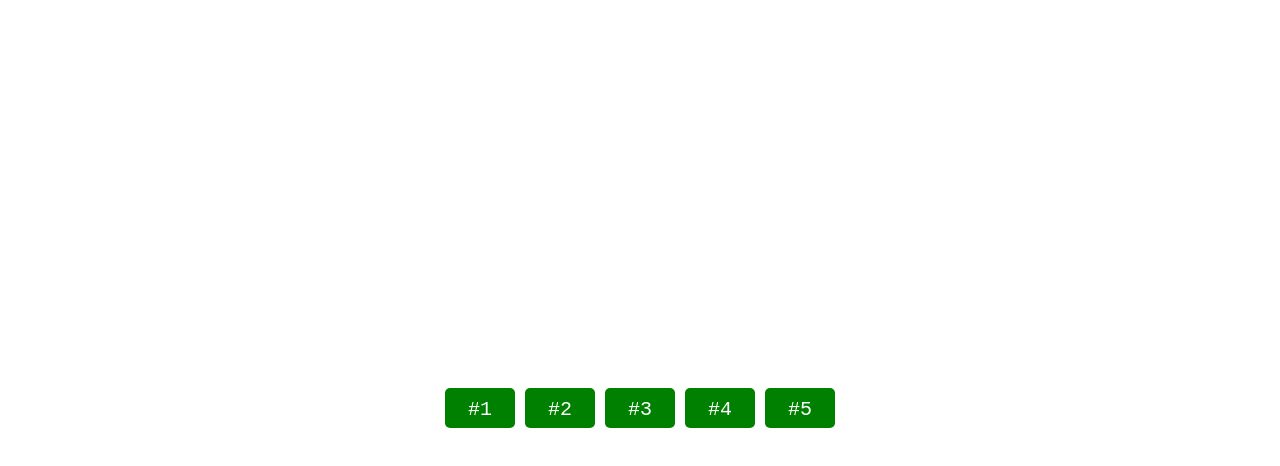
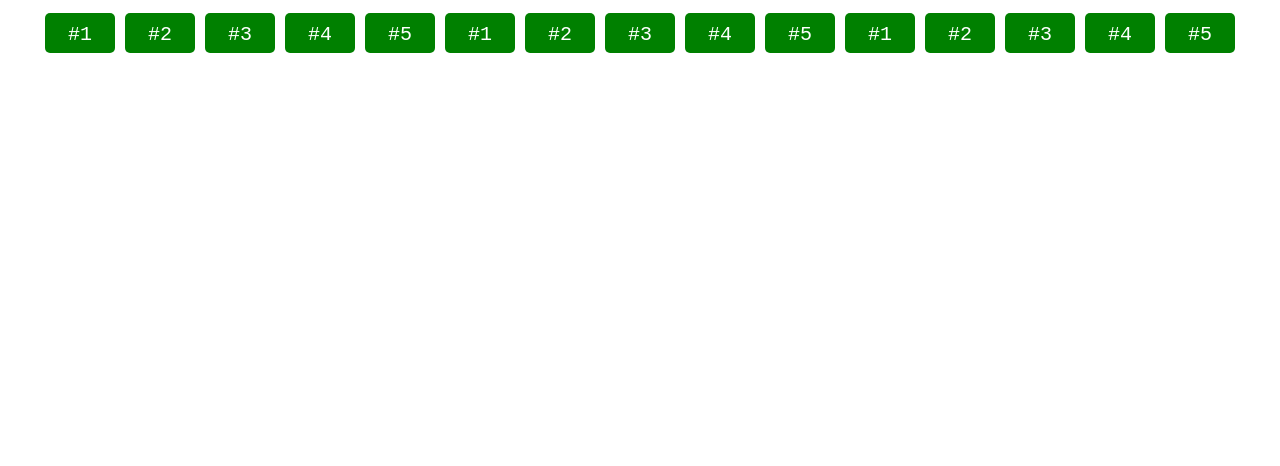
Before and after one commit to khalidmahamud/100_Days_CSS_Challange_Solution, a plain HTML site: page index.html in a window 1280 px wide. Drawn offline with Linux system fonts and the light colour scheme.

Commit message:
update index.html

```diff
--- a/index.html
+++ b/index.html
@@ -8,10 +8,10 @@
     <style>
         body {
             display: flex;
-            height: 100vh;
             justify-content: center;
-            align-items: center;
+            flex-wrap: wrap;
         }
+
         .links {
             text-decoration: none;
             width: 50px;
@@ -37,5 +37,15 @@
     <a href="./Day_3/index.html" class="links" target="_blank">#3</a>
     <a href="./Day_4/index.html" class="links" target="_blank">#4</a>
     <a href="./Day_5/index.html" class="links" target="_blank">#5</a>
+    <a class="links" href="./Day_1/index.html" target="_blank">#1</a>
+    <a href="./Day_2/index.html" class="links" target="_blank">#2</a>
+    <a href="./Day_3/index.html" class="links" target="_blank">#3</a>
+    <a href="./Day_4/index.html" class="links" target="_blank">#4</a>
+    <a href="./Day_5/index.html" class="links" target="_blank">#5</a>
+    <a class="links" href="./Day_1/index.html" target="_blank">#1</a>
+    <a href="./Day_2/index.html" class="links" target="_blank">#2</a>
+    <a href="./Day_3/index.html" class="links" target="_blank">#3</a>
+    <a href="./Day_4/index.html" class="links" target="_blank">#4</a>
+    <a href="./Day_5/index.html" class="links" target="_blank">#5</a>
 </body>
 </html>
```
